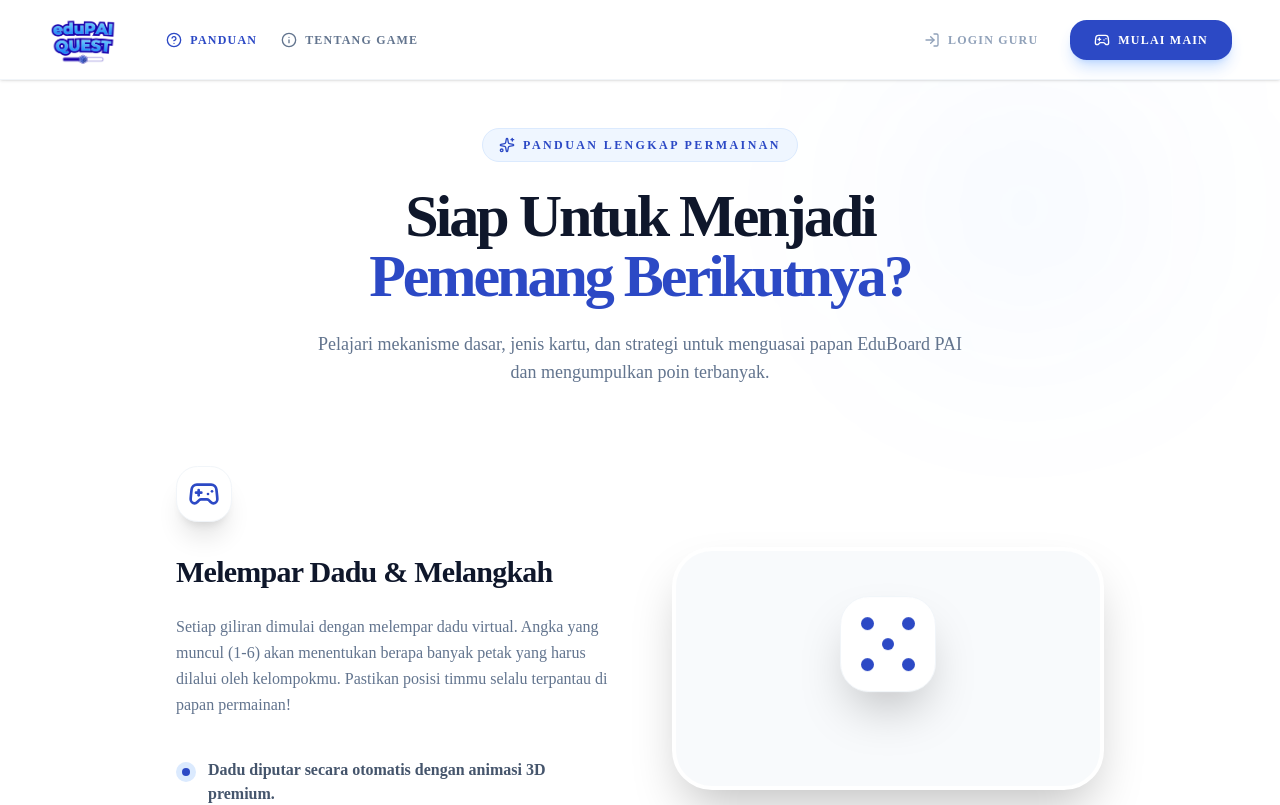
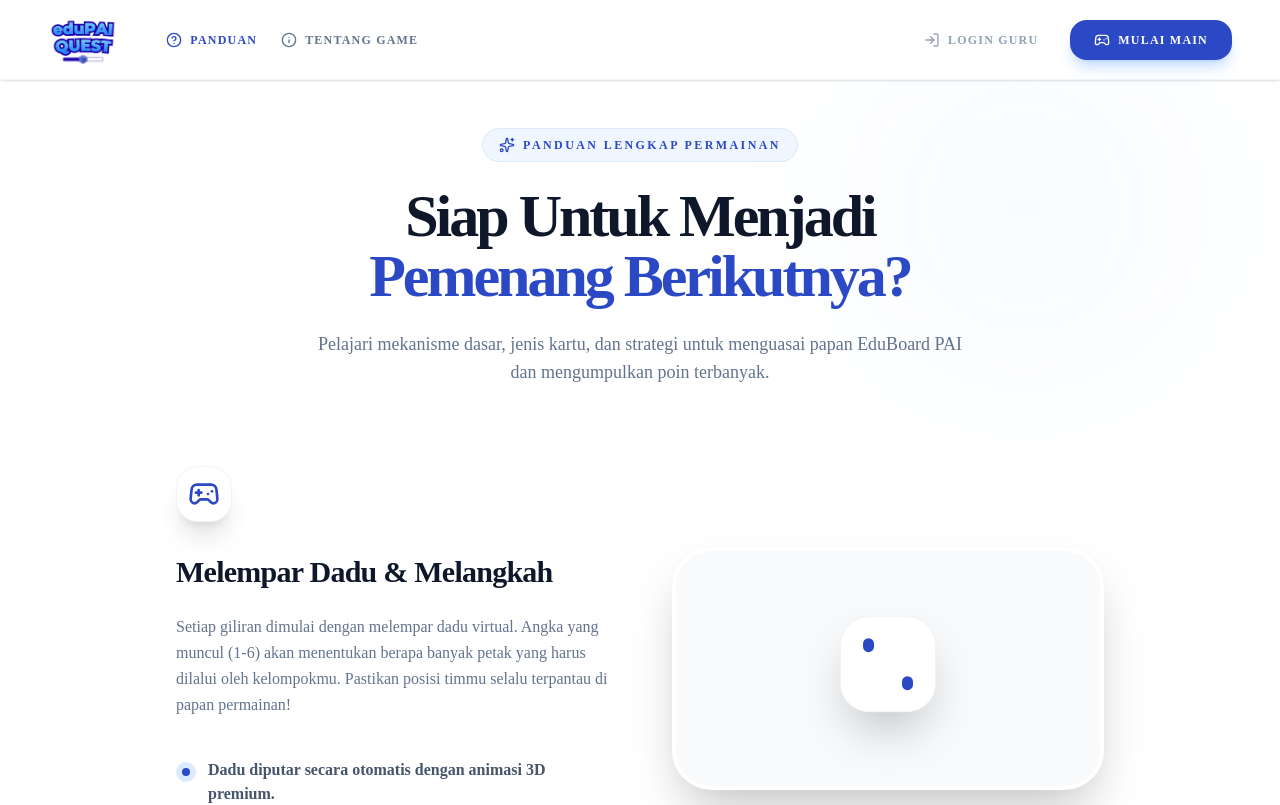
Before and after one commit to Araihan413/EduBoard, a Next.js app in the folder apps/web/: page /guide in a window 1280 px wide. Shown: the top 805 px of the page. Built offline with nearby package versions, Linux system fonts and the light colour scheme; no server answers.

Commit message:
fix(web): panduan sinkronisasi dadu memantul

```diff
--- a/apps/web/app/guide/page.tsx
+++ b/apps/web/app/guide/page.tsx
@@ -1,4 +1,6 @@
 "use client";
+
+import { useState, useEffect } from "react";
 
 import {
   Gamepad2,
@@ -9,7 +11,7 @@ import {
   Sparkles,
   Timer
 } from "lucide-react";
-import { motion } from "framer-motion";
+import { motion, AnimatePresence } from "framer-motion";
 import Link from "next/link";
 
 export default function GuidePage() {
@@ -75,20 +77,7 @@ export default function GuidePage() {
             className="bg-slate-50 aspect-video rounded-[2.5rem] border-4 border-white shadow-2xl flex items-center justify-center relative overflow-hidden"
           >
              <div className="absolute inset-0 bg-grid-premium opacity-50" />
-             <div className="w-24 h-24 bg-white rounded-[1.8rem] shadow-2xl flex items-center justify-center animate-bounce border border-slate-100 z-10 p-5">
-                {/* Dice Face with 5 Dots */}
-                <div className="grid grid-cols-3 grid-rows-3 w-full h-full gap-2">
-                   <div className="w-full h-full bg-[#2c49c5] rounded-full" />
-                   <div />
-                   <div className="w-full h-full bg-[#2c49c5] rounded-full" />
-                   <div />
-                   <div className="w-full h-full bg-[#2c49c5] rounded-full" />
-                   <div />
-                   <div className="w-full h-full bg-[#2c49c5] rounded-full" />
-                   <div />
-                   <div className="w-full h-full bg-[#2c49c5] rounded-full" />
-                </div>
-             </div>
+             <InteractiveDice />
           </motion.div>
         </section>
 
@@ -180,3 +169,77 @@ function GuideCard({ icon, title, desc, color }: { icon: React.ReactNode, title:
     </motion.div>
   );
 }
+
+// ─── Interactive Bouncing Dice Components ─────────────────────────────────────
+
+function InteractiveDice() {
+  const [diceValue, setDiceValue] = useState(5);
+
+  // Synchronize dice face changes exactly at the landing phase of the 1.2s bounce cycle
+  useEffect(() => {
+    const interval = setInterval(() => {
+      setDiceValue((prev) => {
+        let next;
+        do {
+          next = Math.floor(Math.random() * 6) + 1;
+        } while (next === prev);
+        return next;
+      });
+    }, 1200); // 1.2s matching transition duration
+    return () => clearInterval(interval);
+  }, []);
+
+  return (
+    <motion.div
+      animate={{
+        y: [0, -35, 0],
+      }}
+      whileTap={{ scale: 0.95 }}
+      transition={{
+        duration: 1.2,
+        repeat: Infinity,
+        ease: ["easeOut", "easeIn"],
+      }}
+      className="w-24 h-24 bg-white rounded-[1.8rem] shadow-2xl flex items-center justify-center border border-slate-100 z-10 p-5 cursor-pointer select-none"
+    >
+      <AnimatePresence mode="wait">
+        <DiceFace key={diceValue} value={diceValue} />
+      </AnimatePresence>
+    </motion.div>
+  );
+}
+
+function DiceFace({ value }: { value: number }) {
+  // Map dot positions inside a 3x3 grid
+  const dotPositions: Record<number, number[]> = {
+    1: [4],
+    2: [0, 8],
+    3: [0, 4, 8],
+    4: [0, 2, 6, 8],
+    5: [0, 2, 4, 6, 8],
+    6: [0, 2, 3, 5, 6, 8],
+  };
+
+  const activeDots = dotPositions[value] || [4];
+
+  return (
+    <motion.div
+      initial={{ opacity: 0 }}
+      animate={{ opacity: 1 }}
+      exit={{ opacity: 0 }}
+      transition={{ duration: 0.15, ease: "easeInOut" }}
+      className="grid grid-cols-3 grid-rows-3 w-full h-full gap-2 p-0.5"
+    >
+      {Array.from({ length: 9 }).map((_, index) => {
+        const isActive = activeDots.includes(index);
+        return (
+          <div key={index} className="flex items-center justify-center w-full h-full">
+            {isActive && (
+              <div className="w-3.5 h-3.5 bg-[#2c49c5] rounded-full" />
+            )}
+          </div>
+        );
+      })}
+    </motion.div>
+  );
+}
```
